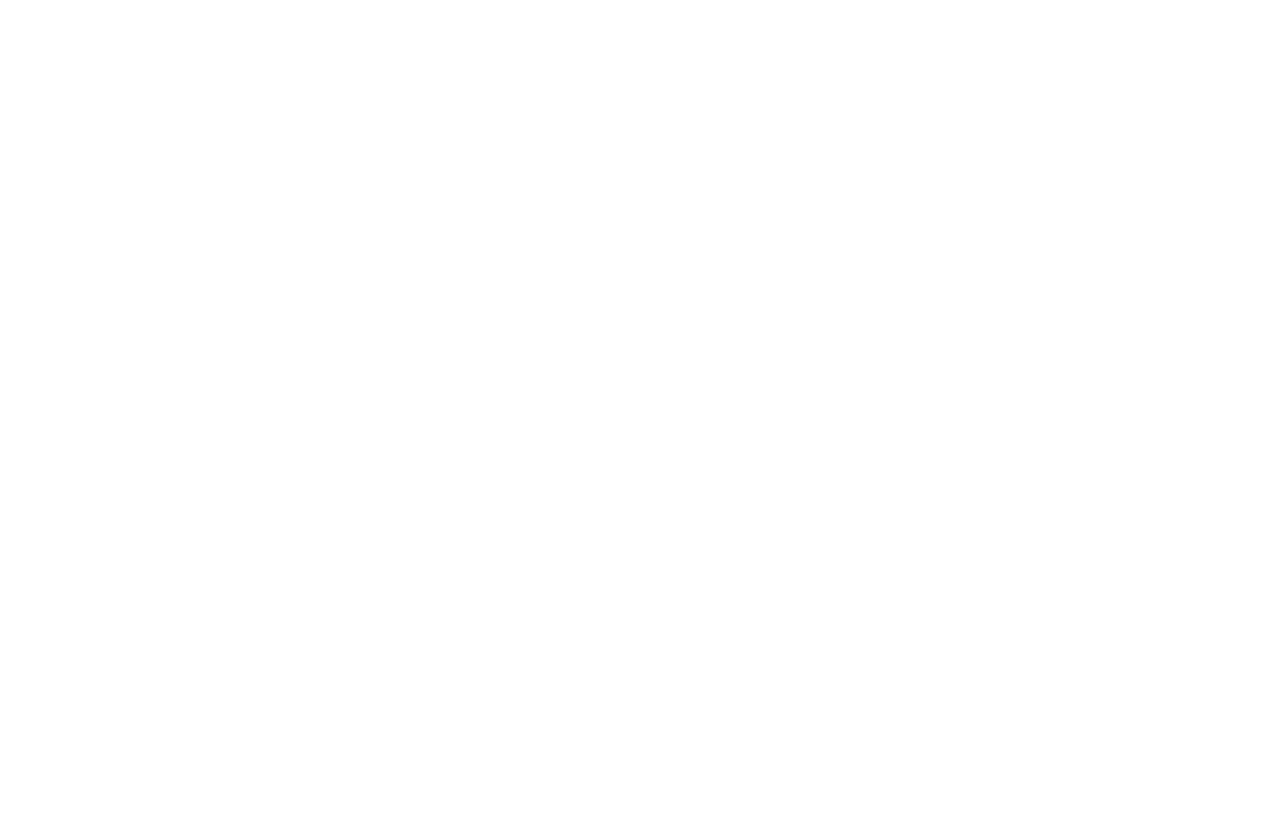
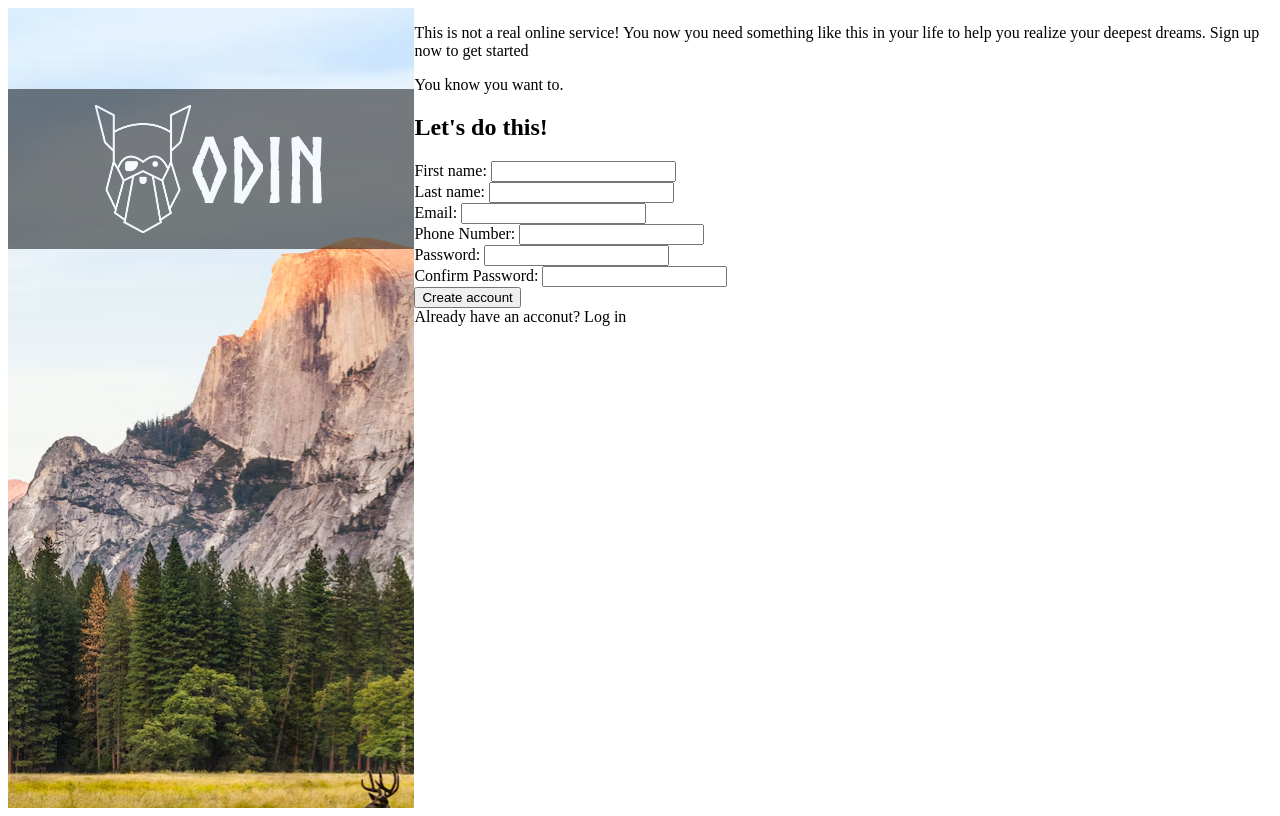
Before and after one commit to fnafelipe/odin-signupform, a plain HTML site: page index.html in a window 1280 px wide. Drawn offline with Linux system fonts and the light colour scheme.

Commit message:
add sidebarvisualization with logo and name

```diff
--- a/index.html
+++ b/index.html
@@ -4,9 +4,66 @@
     <meta charset="UTF-8" />
     <meta name="viewport" content="width=device-width, initial-scale=1.0" />
     <link rel="stylesheet" href="./styles.css" />
-    <title>Document</title>
+    <title>Sign Up Form</title>
   </head>
   <body>
-
+    <div class="container">
+      <div class="sidebar">
+        <div class="logo-container">
+          <img class="logo-image" src="./odin-logo.png" alt="TOP logo" />
+          <span class="logo-text">ODIN</span>
+        </div>
+        <div class="photo-credit"></div>
+      </div>
+      <main class="main-container">
+        <header class="description">
+          <p class="text">
+            This is not a real online service! You now you need something like
+            this in your life to help you realize your deepest dreams. Sign up
+            now to get started
+          </p>
+          <p class="sub-text">You know you want to.</p>
+        </header>
+        <div class="form-container">
+          <h2 class="form-title">Let's do this!</h2>
+          <form action="#" method="post" id="sign-up-form">
+            <div class="input-section">
+              <div class="first-name-section">
+                <label for="first-name">First name:</label>
+                <input type="text" id="first-name" name="first-name" />
+              </div>
+              <div class="last-name-section">
+                <label for="last-name">Last name:</label>
+                <input type="text" id="last-name" name="last-name" />
+              </div>
+              <div class="email-section">
+                <label for="email">Email:</label>
+                <input type="email" id="email" name="email" />
+              </div>
+              <div class="phone-number-section">
+                <label for="phone-number">Phone Number:</label>
+                <input type="number" id="phone-number" name="phone-number" />
+              </div>
+              <div class="passwrod-section">
+                <label for="password">Password:</label>
+                <input type="password" id="password" name="password" />
+              </div>
+              <div class="confirm-password-section">
+                <label for="confirm-password">Confirm Password:</label>
+                <input
+                  type="password"
+                  id="confirm-password"
+                  name="confirm-password"
+                />
+              </div>
+            </div>
+          </form>
+          <div class="submit-section">
+            <button type="submit" id="submit-button">Create account</button>
+            <div class="login">Already have an acconut? Log in</div>
+          </div>
+        </div>
+      </main>
+    </div>
   </body>
 </html>
--- a/styles.css
+++ b/styles.css
@@ -1,4 +1,36 @@
 @font-face {
-  font-family: Norsebold;
-  src: url('./norse/Norsebold.otf');
+  font-family: "Norsebold";
+  src: url("./norse-bold.otf");
 }
+
+.container {
+  display: flex;
+  width: 100vw;
+  height: 100vh;
+}
+
+.sidebar {
+  width: 35%;
+  background-image: url(./deer-and-mountain.avif);
+}
+
+.logo-container {
+  display: flex;
+  width: 100%;
+  height: 20%;
+  background-color: black;
+  opacity: 50%;
+  margin-top: 20%;
+  justify-content: center;
+  align-items: center;
+}
+
+.logo-image {
+  height: 80%;
+}
+
+.logo-text {
+  font-family: "Norsebold";
+  font-size: 90px;
+  color: white;
+}
```
Also changed, not shown: deer-and-mountain.avif (renamed from deerAndMountain.avif), norse-bold.otf (renamed from norse/Norsebold.otf), norse/Norse.otf (deleted), norse/freefont_license.txt (deleted), odin-logo.png (renamed from odinLogo.png), 1 other file.
